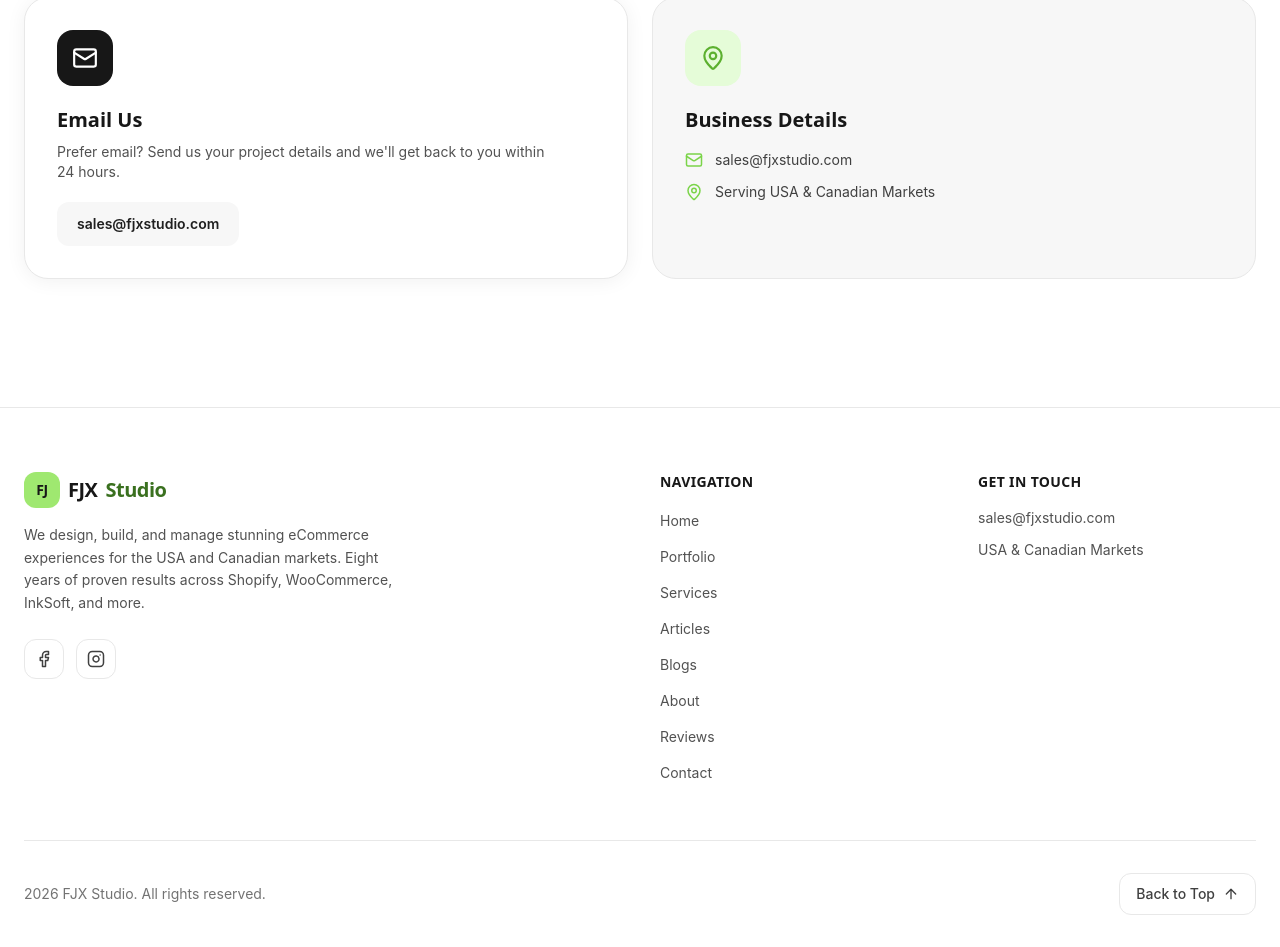
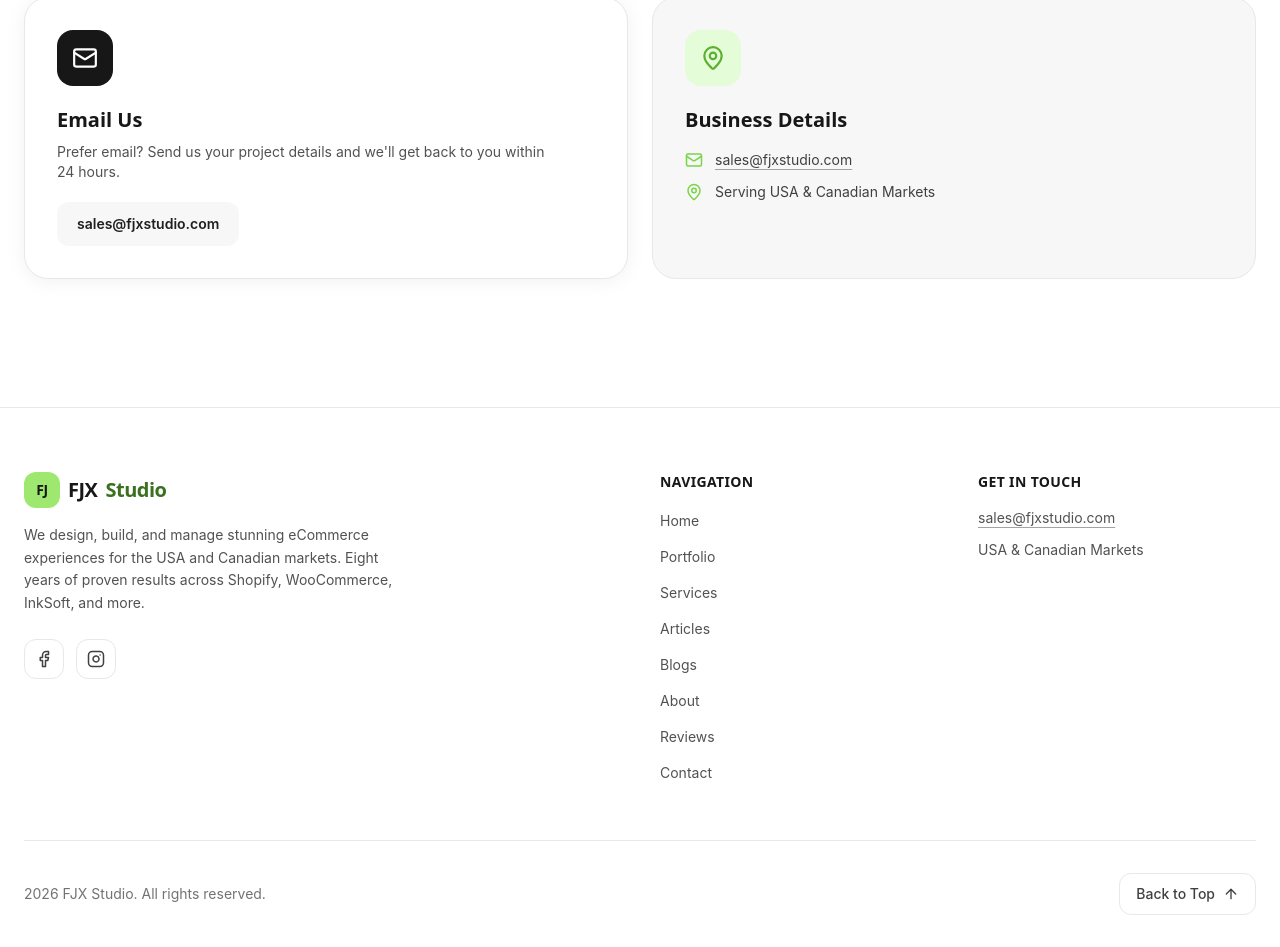
Before and after one commit to Fahad42150/dancing-llama-3e1cb2, a React (Vite) app: page / in a window 1280 px wide. Shown: the part 7046-7993 px from the top of the page. Built offline with nearby package versions, Linux system fonts and the light colour scheme; no server answers; the database is empty.

Commit message:
Fix desktop email links
* Make footer sales email a clickable mailto link

* Make contact email links consistent and accessible

```diff
--- a/src/components/Contact.tsx
+++ b/src/components/Contact.tsx
@@ -2,6 +2,7 @@ import { Mail, MapPin } from 'lucide-react';
 import { useReveal } from '@/hooks/useReveal';
 
 const EMAIL_ADDRESS = 'sales@fjxstudio.com';
+const EMAIL_HREF = 'mailto:sales@fjxstudio.com?subject=Project%20Inquiry%20-%20FJX%20Studio';
 
 export default function Contact() {
   const { ref, isVisible } = useReveal();
@@ -30,8 +31,9 @@ export default function Contact() {
         <div className="grid gap-6 lg:grid-cols-2">
           {/* Email CTA */}
           <a
-            href={`mailto:${EMAIL_ADDRESS}?subject=Project%20Inquiry%20-%20FJX%20Studio`}
-            className="group flex flex-col items-start rounded-3xl border border-charcoal-100 bg-white p-8 shadow-soft transition-all duration-300 hover:shadow-card-hover hover:-translate-y-1 hover:border-parrot-200"
+            href={EMAIL_HREF}
+            aria-label="Email FJX Studio sales at sales@fjxstudio.com"
+            className="group flex flex-col items-start rounded-3xl border border-charcoal-100 bg-white p-8 shadow-soft transition-all duration-300 hover:shadow-card-hover hover:-translate-y-1 hover:border-parrot-200 focus-visible:outline-2 focus-visible:outline-offset-4 focus-visible:outline-parrot-600"
           >
             <div className="mb-5 flex h-14 w-14 items-center justify-center rounded-2xl bg-charcoal-900 transition-transform group-hover:scale-110">
               <Mail size={26} className="text-white" />
@@ -58,11 +60,17 @@ export default function Contact() {
             </h3>
             <ul className="mt-4 space-y-3 text-sm text-charcoal-600">
               <li className="flex items-center gap-3">
-                <Mail size={18} className="text-parrot-500" />
-                {EMAIL_ADDRESS}
+                <Mail size={18} className="shrink-0 text-parrot-500" />
+                <a
+                  href={EMAIL_HREF}
+                  aria-label="Email FJX Studio sales at sales@fjxstudio.com"
+                  className="break-all underline decoration-charcoal-300 underline-offset-4 transition-colors hover:text-parrot-700 hover:decoration-parrot-600 focus-visible:rounded-sm focus-visible:outline-2 focus-visible:outline-offset-4 focus-visible:outline-parrot-600"
+                >
+                  {EMAIL_ADDRESS}
+                </a>
               </li>
               <li className="flex items-center gap-3">
-                <MapPin size={18} className="text-parrot-500" />
+                <MapPin size={18} className="shrink-0 text-parrot-500" />
                 Serving USA & Canadian Markets
               </li>
             </ul>
--- a/src/components/Footer.tsx
+++ b/src/components/Footer.tsx
@@ -15,6 +15,8 @@ const footerLinks = [
   { label: 'Reviews', href: '#testimonials' },
   { label: 'Contact', href: '#contact' },
 ];
+
+const EMAIL_ADDRESS = 'sales@fjxstudio.com';
 
 export default function Footer() {
   const scrollTo = (href: string) => {
@@ -87,7 +89,15 @@ export default function Footer() {
               Get In Touch
             </h4>
             <ul className="mt-4 space-y-3 text-sm text-charcoal-500">
-              <li>sales@fjxstudio.com</li>
+              <li>
+                <a
+                  href="mailto:sales@fjxstudio.com?subject=Project%20Inquiry%20-%20FJX%20Studio"
+                  aria-label="Email FJX Studio sales at sales@fjxstudio.com"
+                  className="break-all underline decoration-charcoal-300 underline-offset-4 transition-colors hover:text-parrot-700 hover:decoration-parrot-600 focus-visible:rounded-sm focus-visible:outline-2 focus-visible:outline-offset-4 focus-visible:outline-parrot-600"
+                >
+                  {EMAIL_ADDRESS}
+                </a>
+              </li>
               <li>USA & Canadian Markets</li>
             </ul>
           </div>
```
